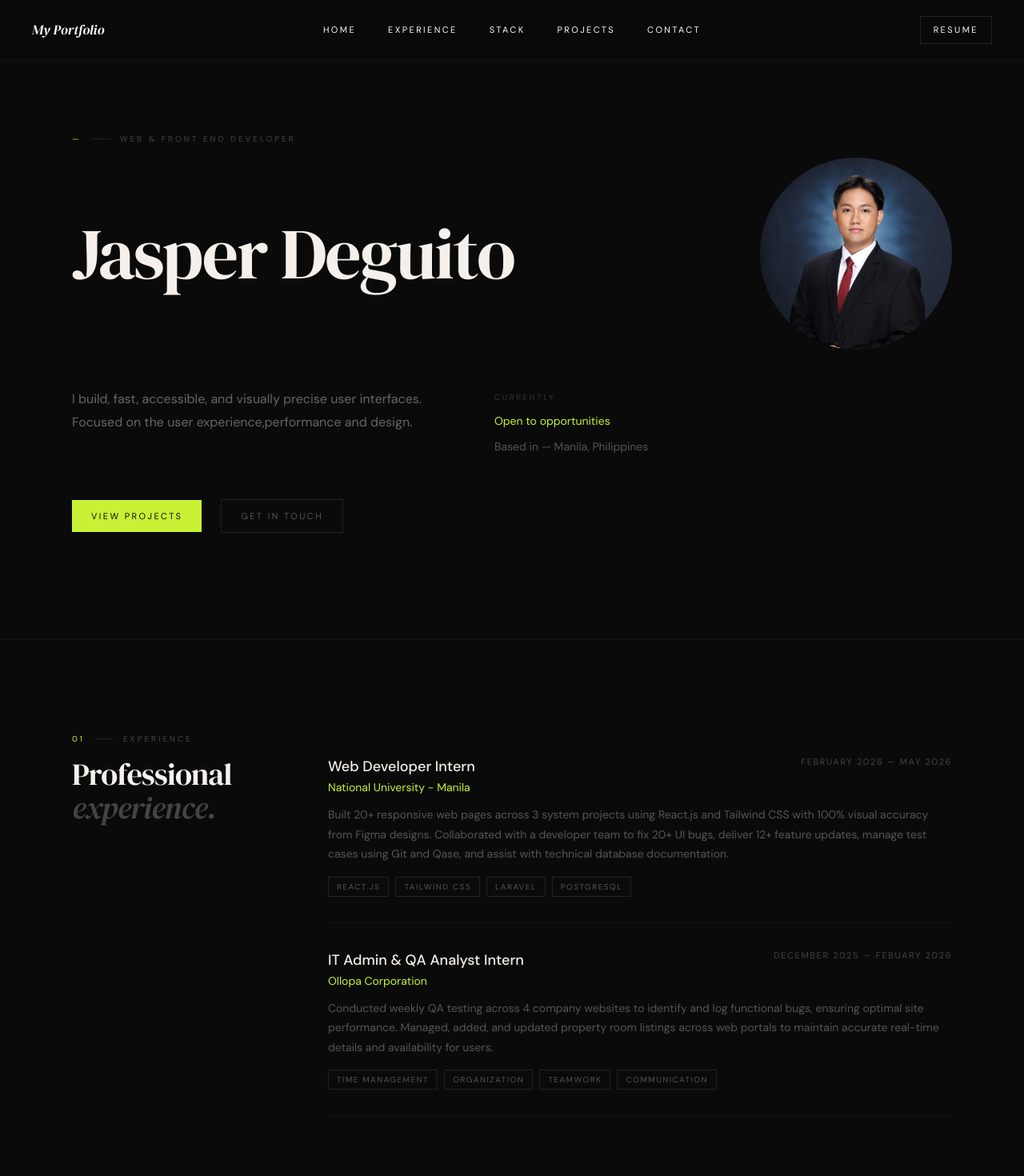
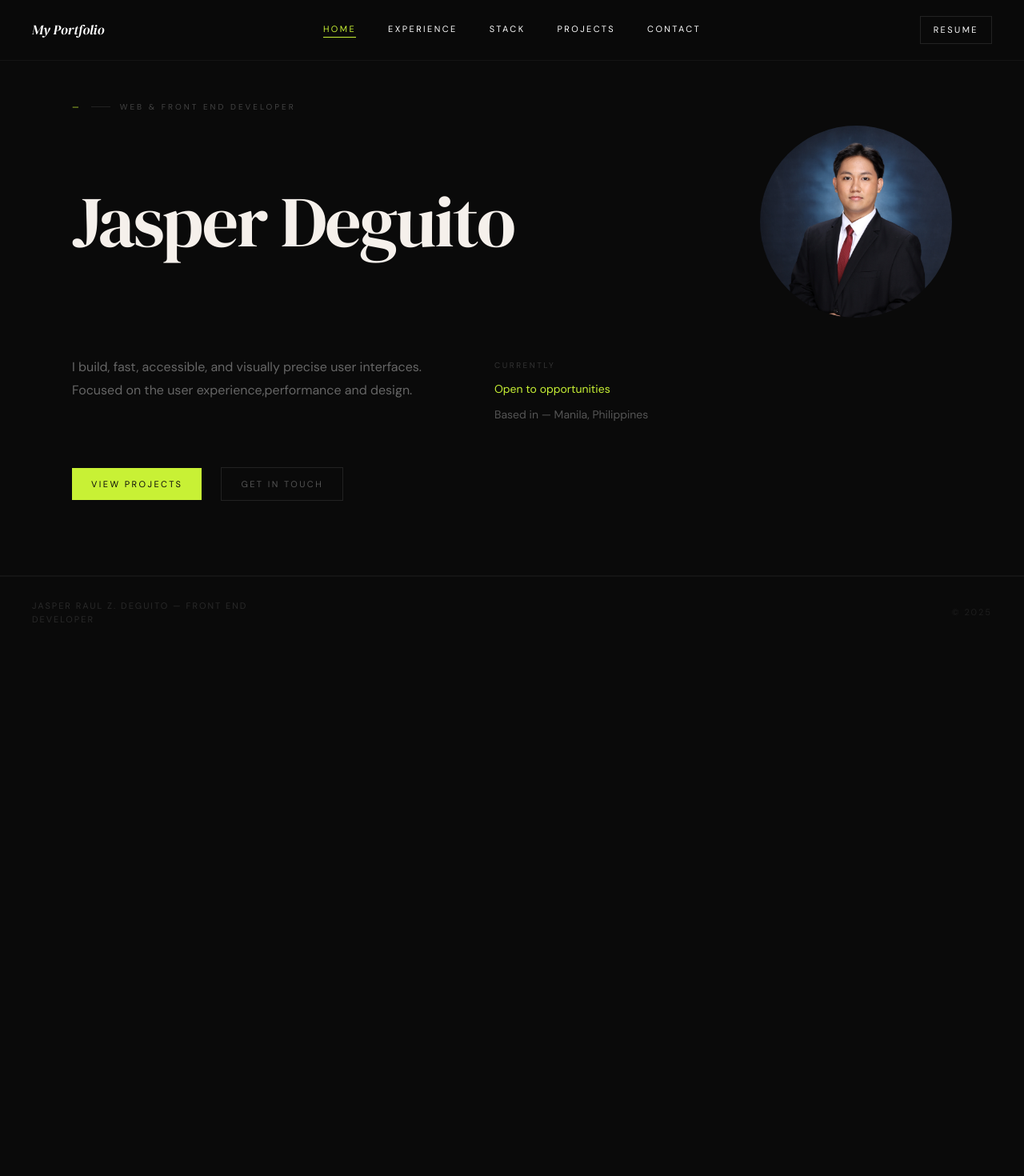
Before and after one commit to bombocaa/portfolio-v2, a React (Vite) app: page / in a window 1280 px wide. Shown: the top 1470 px of the page at 80% size. After the commit the page ends 810 px from the top, so only its background shows below. Built offline with nearby package versions, Linux system fonts and the light colour scheme.

Commit message:
feat: implement core UI components and structure for the portfolio website

```diff
--- a/src/App.tsx
+++ b/src/App.tsx
@@ -12,25 +12,41 @@ import { ALL_PROJECTS, Project } from './data/portfolioData'
 
 type AppView =
     | { page: 'home' }
+    | { page: 'experience' }
+    | { page: 'stack' }
+    | { page: 'projects' }
+    | { page: 'contact' }
     | { page: 'all-projects' }
     | { page: 'project-detail'; project: Project }
 
 function resolveViewFromUrl(): AppView {
     if (typeof window === 'undefined') return { page: 'home' }
-    const path = window.location.pathname
-    const hash = window.location.hash
+    const path = window.location.pathname.toLowerCase()
+    const hash = window.location.hash.toLowerCase()
 
     // Check for project detail: /project/01 or #/project/01
     const pathMatch = path.match(/^\/project\/(.+)$/)
     const hashMatch = hash.match(/^#\/project\/(.+)$/)
     const projectNum = pathMatch?.[1] || hashMatch?.[1]
     if (projectNum) {
-        const project = ALL_PROJECTS.find((p) => p.num === projectNum)
+        const project = ALL_PROJECTS.find((p) => p.num.toLowerCase() === projectNum)
         if (project) return { page: 'project-detail', project }
     }
 
-    if (path === '/projects' || hash === '#/projects' || hash === '#all-projects') {
+    if (path === '/projects/all' || path === '/all-projects' || hash === '#/projects/all' || hash === '#/all-projects' || hash === '#all-projects') {
         return { page: 'all-projects' }
+    }
+    if (path === '/experience' || hash === '#/experience' || hash === '#experience') {
+        return { page: 'experience' }
+    }
+    if (path === '/stack' || hash === '#/stack' || hash === '#stack') {
+        return { page: 'stack' }
+    }
+    if (path === '/projects' || hash === '#/projects' || hash === '#projects') {
+        return { page: 'projects' }
+    }
+    if (path === '/contact' || hash === '#/contact' || hash === '#contact') {
+        return { page: 'contact' }
     }
 
     return { page: 'home' }
@@ -49,40 +65,31 @@ export default function App() {
         }
     }, [])
 
+    const navigateTo = (pageName: string) => {
+        const target = pageName.toLowerCase()
+        const path = target === 'home' ? '/' : `/${target}`
+        window.history.pushState({}, '', path)
+        setView(resolveViewFromUrl())
+        window.scrollTo(0, 0)
+    }
+
     const navigateToAllProjects = () => {
-        window.history.pushState({}, '', '/projects')
+        window.history.pushState({}, '', '/projects/all')
         setView({ page: 'all-projects' })
-        window.scrollTo({ top: 0, behavior: 'smooth' })
+        window.scrollTo(0, 0)
     }
 
     const navigateToProject = (project: Project) => {
         window.history.pushState({}, '', `/project/${project.num}`)
         setView({ page: 'project-detail', project })
-        window.scrollTo({ top: 0, behavior: 'smooth' })
-    }
-
-    const navigateToHome = (targetSectionId?: string) => {
-        window.history.pushState({}, '', targetSectionId ? `/#${targetSectionId}` : '/')
-        setView({ page: 'home' })
-        if (targetSectionId) {
-            setTimeout(() => {
-                const el = document.getElementById(targetSectionId)
-                if (el) {
-                    el.scrollIntoView({ behavior: 'smooth' })
-                } else {
-                    window.scrollTo({ top: 0, behavior: 'smooth' })
-                }
-            }, 60)
-        } else {
-            window.scrollTo({ top: 0, behavior: 'smooth' })
-        }
+        window.scrollTo(0, 0)
     }
 
     if (view.page === 'project-detail') {
         return (
             <ProjectDetailPage
                 project={view.project}
-                onBack={() => navigateToHome('projects')}
+                onBack={() => navigateTo('projects')}
             />
         )
     }
@@ -90,27 +97,39 @@ export default function App() {
     if (view.page === 'all-projects') {
         return (
             <AllProjectsPage
-                onBack={() => navigateToHome('projects')}
+                onBack={() => navigateTo('projects')}
                 onViewProject={navigateToProject}
             />
         )
     }
 
+    const renderMainContent = () => {
+        switch (view.page) {
+            case 'experience':
+                return <ExperienceSection />
+            case 'stack':
+                return <StackSection />
+            case 'projects':
+                return (
+                    <ProjectsSection
+                        onViewAll={navigateToAllProjects}
+                        onViewProject={navigateToProject}
+                    />
+                )
+            case 'contact':
+                return <ContactSection />
+            case 'home':
+            default:
+                return <HomeSection onNavigate={navigateTo} />
+        }
+    }
+
     return (
-        <div style={{ backgroundColor: '#0a0a0a', color: '#f5f0eb', minHeight: '100vh' }}>
-            <Navbar onNavigate={(target) => {
-                if (target === 'home') {
-                    window.scrollTo({ top: 0, behavior: 'smooth' })
-                }
-            }} />
-            <HomeSection />
-            <ExperienceSection />
-            <StackSection />
-            <ProjectsSection
-                onViewAll={navigateToAllProjects}
-                onViewProject={navigateToProject}
-            />
-            <ContactSection />
+        <div style={{ backgroundColor: '#0a0a0a', color: '#f5f0eb', minHeight: '100vh', display: 'flex', flexDirection: 'column' }}>
+            <Navbar activePage={view.page} onNavigate={navigateTo} />
+            <main style={{ flex: 1 }}>
+                {renderMainContent()}
+            </main>
             <Footer />
         </div>
     )
--- a/src/components/AllProjectsPage.tsx
+++ b/src/components/AllProjectsPage.tsx
@@ -174,7 +174,7 @@ export default function AllProjectsPage({ onBack, onViewProject }: AllProjectsPa
 
                         <button
                             type="button"
-                            onClick={() => window.scrollTo({ top: 0, behavior: 'smooth' })}
+                            onClick={() => window.scrollTo(0, 0)}
                             className="text-[10px] tracking-[0.25em] uppercase cursor-pointer transition-colors hover:text-[#c8f135]"
                             style={{ color: '#555', fontFamily: 'DM Sans, sans-serif', background: 'none', border: 'none' }}
                         >
--- a/src/components/ContactSection.tsx
+++ b/src/components/ContactSection.tsx
@@ -8,7 +8,7 @@ const CONTACT_FIELDS = [
 
 export default function ContactSection() {
     return (
-        <section id="contact" className="px-10 py-32" style={{ borderBottom: '1px solid #141414' }}>
+        <section id="contact" className="px-6 md:px-10 pt-36 pb-32 min-h-[calc(100vh-80px)]" style={{ borderBottom: '1px solid #141414' }}>
             <div style={{ maxWidth: '1100px', margin: '0 auto' }}>
                 <SectionLabel num="04" label="Contact" />
 
--- a/src/components/ExperienceSection.tsx
+++ b/src/components/ExperienceSection.tsx
@@ -4,7 +4,7 @@ import { EXPERIENCE } from '../data/portfolioData'
 
 export default function ExperienceSection() {
     return (
-        <section id="experience" className="px-10 py-28" style={{ borderBottom: '1px solid #141414' }}>
+        <section id="experience" className="px-6 md:px-10 pt-36 pb-28 min-h-[calc(100vh-80px)]" style={{ borderBottom: '1px solid #141414' }}>
             <div style={{ maxWidth: '1100px', margin: '0 auto' }}>
                 <div className="grid grid-cols-1 md:grid-cols-[240px_1fr] gap-10 md:gap-20">
                     <div className="pt-1">
--- a/src/components/HomeSection.tsx
+++ b/src/components/HomeSection.tsx
@@ -1,9 +1,13 @@
 import SectionLabel from './SectionLabel'
 import homeProfileImg from '../assets/home_profile.jpg'
 
-export default function HomeSection() {
+interface HomeSectionProps {
+    onNavigate?: (target: string) => void
+}
+
+export default function HomeSection({ onNavigate }: HomeSectionProps = {}) {
     return (
-        <section id="home" className="relative min-h-screen flex items-center justify-center px-6 md:px-10 pt-28 pb-20">
+        <section id="home" className="relative min-h-[calc(100vh-80px)] flex items-center justify-center px-6 md:px-10 pt-28 pb-20">
             <div className="w-full" style={{ maxWidth: '1100px' }}>
                 <SectionLabel num="—" label="Web & Front End Developer" />
 
@@ -50,7 +54,13 @@ export default function HomeSection() {
 
                 <div className="flex items-center gap-6 mt-14">
                     <a
-                        href="#projects"
+                        href="/projects"
+                        onClick={(e) => {
+                            if (onNavigate) {
+                                e.preventDefault()
+                                onNavigate('projects')
+                            }
+                        }}
                         className="text-[11px] tracking-[0.22em] uppercase px-6 py-3 transition-all duration-200"
                         style={{ backgroundColor: '#c8f135', color: '#0a0a0a', fontFamily: 'DM Sans, sans-serif' }}
                         onMouseEnter={(e) => { e.currentTarget.style.backgroundColor = '#d4ff40' }}
@@ -59,7 +69,13 @@ export default function HomeSection() {
                         View Projects
                     </a>
                     <a
-                        href="#contact"
+                        href="/contact"
+                        onClick={(e) => {
+                            if (onNavigate) {
+                                e.preventDefault()
+                                onNavigate('contact')
+                            }
+                        }}
                         className="text-[11px] tracking-[0.22em] uppercase px-6 py-3 transition-all duration-200"
                         style={{ border: '1px solid #222', color: '#555', fontFamily: 'DM Sans, sans-serif' }}
                         onMouseEnter={(e) => { e.currentTarget.style.color = '#f5f0eb'; e.currentTarget.style.borderColor = '#444' }}
--- a/src/components/Navbar.tsx
+++ b/src/components/Navbar.tsx
@@ -2,64 +2,132 @@ import { useState } from 'react'
 import { NAV_LINKS } from '../data/portfolioData'
 
 interface NavbarProps {
+    activePage?: string
     onNavigate?: (target: string) => void
 }
 
-export default function Navbar({ onNavigate }: NavbarProps = {}) {
+export default function Navbar({ activePage = 'home', onNavigate }: NavbarProps = {}) {
     const [hoveredNav, setHoveredNav] = useState<string | null>(null)
+    const [mobileMenuOpen, setMobileMenuOpen] = useState(false)
+
+    const handleLinkClick = (e: React.MouseEvent<HTMLAnchorElement>, target: string) => {
+        e.preventDefault()
+        setMobileMenuOpen(false)
+        if (onNavigate) {
+            onNavigate(target.toLowerCase())
+        }
+    }
 
     return (
         <nav
-            className="fixed top-0 left-0 right-0 z-50 flex items-center justify-between px-6 md:px-10 py-5"
+            className="fixed top-0 left-0 right-0 z-50 px-6 md:px-10 py-5"
             style={{ borderBottom: '1px solid #141414', backdropFilter: 'blur(16px)', backgroundColor: 'rgba(10,10,10,0.85)' }}
         >
+            <div className="flex items-center justify-between">
                 <a
-                href="#home"
-                onClick={(e) => {
-                    if (onNavigate) {
-                        e.preventDefault()
-                        onNavigate('home')
-                    }
-                }}
+                    href="/"
+                    onClick={(e) => handleLinkClick(e, 'home')}
                     className="text-sm font-medium w-auto cursor-pointer transition-colors hover:text-[#c8f135]"
-                style={{ color: '#ffffffff', fontFamily: 'DM Serif Display, serif', fontStyle: 'italic', maxWidth: '180px', fontSize: '17px', textDecoration: 'none' }}
+                    style={{ color: '#ffffff', fontFamily: 'DM Serif Display, serif', fontStyle: 'italic', maxWidth: '180px', fontSize: '17px', textDecoration: 'none' }}
                 >
                     My Portfolio
                 </a>
+
+                {/* Desktop Navigation */}
                 <div className="hidden md:flex items-center gap-10">
-                {NAV_LINKS.map((link) => (
+                    {NAV_LINKS.map((link) => {
+                        const linkKey = link.toLowerCase()
+                        const isActive = activePage === linkKey || (activePage === 'all-projects' && linkKey === 'projects')
+                        return (
                             <a
                                 key={link}
-                        href={`#${link.toLowerCase()}`}
-                        className="text-[11px] tracking-[0.22em] uppercase transition-colors duration-200"
+                                href={linkKey === 'home' ? '/' : `/${linkKey}`}
+                                onClick={(e) => handleLinkClick(e, linkKey)}
+                                className="text-[11px] tracking-[0.22em] uppercase transition-colors duration-200 cursor-pointer"
                                 style={{
-                            color: hoveredNav === link ? '#f5f0eb' : '#ffffffff',
+                                    color: isActive ? '#c8f135' : hoveredNav === link ? '#f5f0eb' : '#ffffff',
                                     fontFamily: 'DM Sans, sans-serif',
+                                    borderBottom: isActive ? '1px solid #c8f135' : '1px solid transparent',
+                                    paddingBottom: '2px',
                                 }}
                                 onMouseEnter={() => setHoveredNav(link)}
                                 onMouseLeave={() => setHoveredNav(null)}
                             >
                                 {link}
                             </a>
-                ))}
+                        )
+                    })}
                 </div>
+
+                <div className="flex items-center gap-4">
                     <a
                         href="/resume.pdf"
                         target="_blank"
                         rel="noopener noreferrer"
-                className="text-[11px] tracking-[0.22em] uppercase px-4 py-2 transition-colors duration-200 cursor-pointer"
-                style={{ border: '1px solid #222', color: '#ffffffff', fontFamily: 'DM Sans, sans-serif' }}
+                        className="text-[11px] tracking-[0.22em] uppercase px-4 py-2 transition-colors duration-200 cursor-pointer hidden sm:inline-block"
+                        style={{ border: '1px solid #222', color: '#ffffff', fontFamily: 'DM Sans, sans-serif' }}
                         onMouseEnter={(e) => {
                             e.currentTarget.style.borderColor = '#c8f135'
                             e.currentTarget.style.color = '#c8f135'
                         }}
                         onMouseLeave={(e) => {
-                    e.currentTarget.style.borderColor = '#ffffffff'
-                    e.currentTarget.style.color = '#ffffffff'
+                            e.currentTarget.style.borderColor = '#ffffff'
+                            e.currentTarget.style.color = '#ffffff'
                         }}
                     >
                         Resume
                     </a>
+
+                    {/* Mobile Menu Toggle Button */}
+                    <button
+                        type="button"
+                        onClick={() => setMobileMenuOpen(!mobileMenuOpen)}
+                        className="md:hidden flex flex-col items-center justify-center gap-1.5 p-2"
+                        style={{ background: 'none', border: 'none', color: '#ffffff' }}
+                        aria-label="Toggle navigation menu"
+                    >
+                        <span className="w-5 h-0.5 transition-all" style={{ backgroundColor: mobileMenuOpen ? '#c8f135' : '#ffffff', transform: mobileMenuOpen ? 'rotate(45deg) translate(3px, 5px)' : 'none' }} />
+                        <span className="w-5 h-0.5 transition-all" style={{ backgroundColor: mobileMenuOpen ? '#c8f135' : '#ffffff', opacity: mobileMenuOpen ? 0 : 1 }} />
+                        <span className="w-5 h-0.5 transition-all" style={{ backgroundColor: mobileMenuOpen ? '#c8f135' : '#ffffff', transform: mobileMenuOpen ? 'rotate(-45deg) translate(3px, -5px)' : 'none' }} />
+                    </button>
+                </div>
+            </div>
+
+            {/* Mobile Navigation Drawer */}
+            {mobileMenuOpen && (
+                <div
+                    className="md:hidden flex flex-col gap-5 pt-6 pb-4 mt-4"
+                    style={{ borderTop: '1px solid #141414' }}
+                >
+                    {NAV_LINKS.map((link) => {
+                        const linkKey = link.toLowerCase()
+                        const isActive = activePage === linkKey
+                        return (
+                            <a
+                                key={link}
+                                href={linkKey === 'home' ? '/' : `/${linkKey}`}
+                                onClick={(e) => handleLinkClick(e, linkKey)}
+                                className="text-xs tracking-[0.22em] uppercase transition-colors"
+                                style={{
+                                    color: isActive ? '#c8f135' : '#ffffff',
+                                    fontFamily: 'DM Sans, sans-serif',
+                                }}
+                            >
+                                {link}
+                            </a>
+                        )
+                    })}
+                    <a
+                        href="/resume.pdf"
+                        target="_blank"
+                        rel="noopener noreferrer"
+                        className="text-xs tracking-[0.22em] uppercase pt-2 inline-block"
+                        style={{ color: '#c8f135', fontFamily: 'DM Sans, sans-serif' }}
+                    >
+                        Resume ↗
+                    </a>
+                </div>
+            )}
         </nav>
     )
 }
--- a/src/components/ProjectDetailPage.tsx
+++ b/src/components/ProjectDetailPage.tsx
@@ -375,7 +375,7 @@ export default function ProjectDetailPage({ project, onBack }: ProjectDetailPage
 
                         <button
                             type="button"
-                            onClick={() => window.scrollTo({ top: 0, behavior: 'smooth' })}
+                            onClick={() => window.scrollTo(0, 0)}
                             className="text-[10px] tracking-[0.25em] uppercase cursor-pointer transition-colors hover:text-[#c8f135]"
                             style={{ color: '#555', fontFamily: 'DM Sans, sans-serif', background: 'none', border: 'none' }}
                         >
--- a/src/components/ProjectsSection.tsx
+++ b/src/components/ProjectsSection.tsx
@@ -9,7 +9,7 @@ interface ProjectsSectionProps {
 
 export default function ProjectsSection({ onViewAll, onViewProject }: ProjectsSectionProps) {
     return (
-        <section id="projects" className="px-6 md:px-10 py-28" style={{ borderBottom: '1px solid #141414' }}>
+        <section id="projects" className="px-6 md:px-10 pt-36 pb-28 min-h-[calc(100vh-80px)]" style={{ borderBottom: '1px solid #141414' }}>
             <div style={{ maxWidth: '1100px', margin: '0 auto' }}>
                 <div className="flex flex-col sm:flex-row sm:items-end justify-between gap-6 mb-16">
                     <div>
--- a/src/components/StackSection.tsx
+++ b/src/components/StackSection.tsx
@@ -3,7 +3,7 @@ import { STACK_GROUPS } from '../data/portfolioData'
 
 export default function StackSection() {
     return (
-        <section id="stack" className="px-10 py-28" style={{ borderBottom: '1px solid #141414', backgroundColor: '#0c0c0c' }}>
+        <section id="stack" className="px-6 md:px-10 pt-36 pb-28 min-h-[calc(100vh-80px)]" style={{ borderBottom: '1px solid #141414', backgroundColor: '#0c0c0c' }}>
             <div style={{ maxWidth: '1100px', margin: '0 auto' }}>
                 <div className="mb-16">
                     <SectionLabel num="02" label="Stack" />
--- a/src/index.css
+++ b/src/index.css
@@ -16,7 +16,7 @@
 }
 
 html {
-    scroll-behavior: smooth;
+    scroll-behavior: auto;
 }
 
 body {
```
Also changed, not shown: 2 other files (tests, documents, lock files or other folders). Lines whose indentation alone changed are shown as unchanged.
